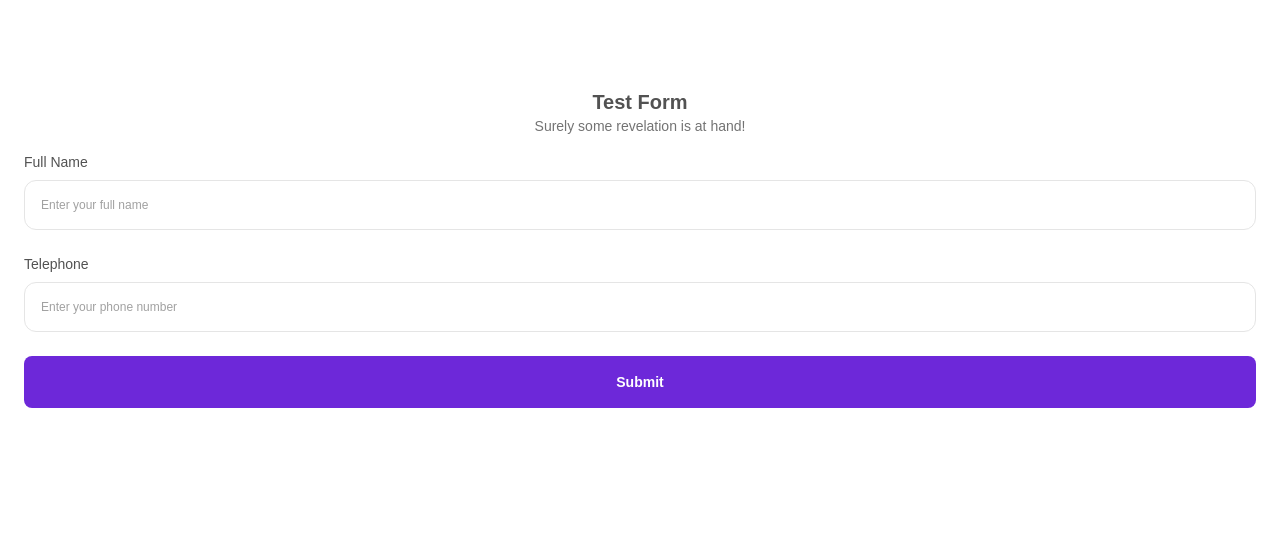
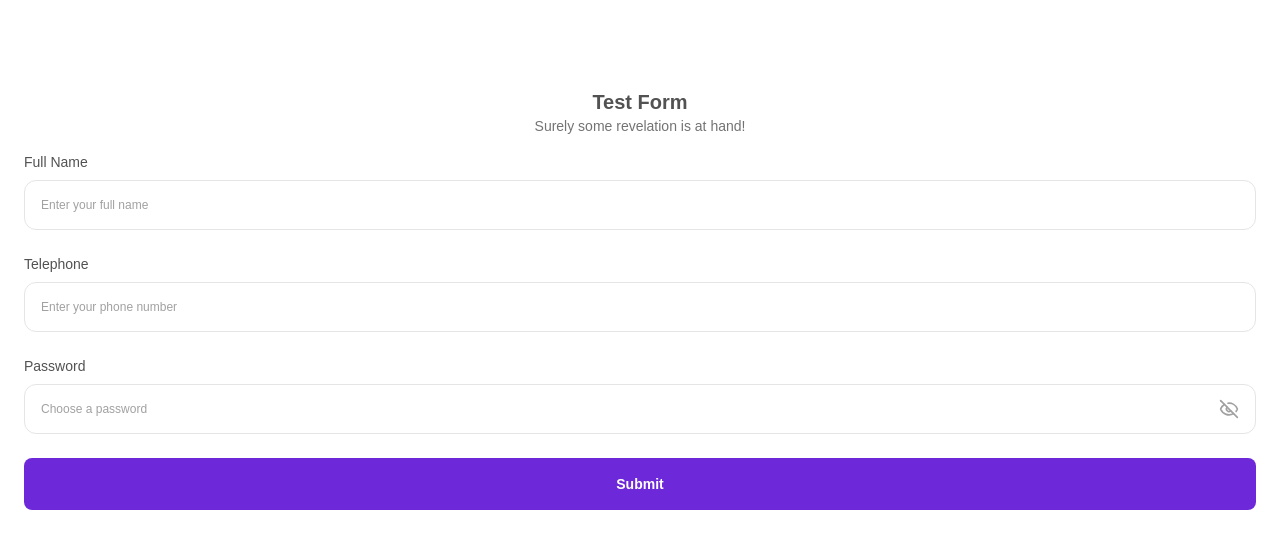
Before and after one commit to Jeremiah-Olatunde/qdgyh0og, a React (Vite) app: page / in a window 1280 px wide. Shown: the top 548 px of the page. Built offline with nearby package versions, Linux system fonts and the light colour scheme.

Commit message:
feat(ui): component Icon, TogglePassword

```diff
--- a/package.json
+++ b/package.json
@@ -13,6 +13,7 @@
     "@base-ui-components/react": "^1.0.0-beta.2",
     "@fontsource-variable/sora": "^5.2.6",
     "class-variance-authority": "^0.7.1",
+    "lucide-react": "^0.539.0",
     "react": "^19.1.1",
     "react-dom": "^19.1.1"
   },
--- a/src/app/index.tsx
+++ b/src/app/index.tsx
@@ -1,11 +1,16 @@
+import { useState } from "react";
+
 import { Input } from "@/components/input";
 import * as Field from "@/components/field";
 import * as Fieldset from "@/components/fieldset";
 import { Form } from "@/components/form";
 import { Badge } from "@/components/badge";
 import { Button } from "@/components/button";
+import { TogglePassword } from "@/components/toggle-password";
 
 export function App() {
+  const [passwordVisible, setPasswordVisible] = useState(false);
+
   return (
     <section className="p-6">
       <section className="py-16 flex flex-col gap-4">
@@ -40,6 +45,21 @@ export function App() {
               />
             </Field.Root>
 
+            <Field.Root name="password">
+              <Field.Label>Password</Field.Label>
+              <Input
+                autoComplete="current-password"
+                color="neutral"
+                placeholder="Choose a password"
+                type={passwordVisible ? "text" : "password"}
+              >
+                <TogglePassword
+                  pressed={passwordVisible}
+                  onPressedChanged={setPasswordVisible}
+                />
+              </Input>
+            </Field.Root>
+
             <Button handleClick={() => {}} type="submit">
               <Badge color="purple" size="lg">
                 Submit
--- /dev/null
+++ b/src/components/icon/index.tsx
@@ -0,0 +1,36 @@
+import { tw } from "@/utils/tailwind";
+import { cva, type VariantProps } from "class-variance-authority";
+
+import { type LucideIcon } from "lucide-react";
+
+const base = tw``;
+
+const neutral = tw`text-neutral-400`;
+const purple = tw`text-primary`;
+const yellow = tw`text-secondary`;
+const green = tw`text-green-600`;
+const red = tw`text-red-600`;
+
+const xs = tw`size-3`;
+const sm = tw`size-4`;
+const md = tw`size-5`;
+const lg = tw`size-6`;
+
+const variants = {
+  color: { neutral, purple, yellow, green, red },
+  size: { xs, sm, md, lg },
+} as const;
+
+const styles = cva(base, { variants });
+type Variants = VariantProps<typeof styles>;
+
+type IconVariantProps = {
+  color: NonNullable<Variants["color"]>;
+  size: NonNullable<Variants["size"]>;
+};
+
+type IconProps = { icon: LucideIcon } & IconVariantProps;
+
+export function Icon({ icon: Icon, color, size }: IconProps) {
+  return <Icon className={styles({ color, size })} />;
+}
--- /dev/null
+++ b/src/components/toggle-password/index.tsx
@@ -0,0 +1,26 @@
+import { EyeOff as IconEyeOff, Eye as IconEye } from "lucide-react";
+import { Icon } from "@/components/icon";
+
+type TogglePasswordProps = {
+  pressed: boolean;
+  onPressedChanged: (pressed: boolean) => void;
+};
+
+export function TogglePassword({
+  pressed,
+  onPressedChanged,
+}: TogglePasswordProps) {
+  return (
+    <button
+      type="button"
+      onClick={() => onPressedChanged(!pressed)}
+      className="cursor-pointer"
+    >
+      {pressed ? (
+        <Icon color="neutral" icon={IconEye} size="md" />
+      ) : (
+        <Icon color="neutral" icon={IconEyeOff} size="md" />
+      )}
+    </button>
+  );
+}
```
Also changed, not shown: 1 other file (tests, documents, lock files or other folders).
